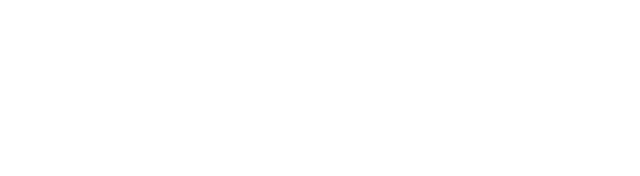
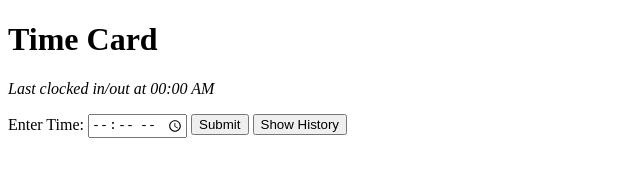
Before and after one commit to karlmac/flatiron-frontend-phase-2-project, a website: page index.html in a window 1280 px wide. Shown: the whole page, without its empty margins (0-640 px from the left). Drawn offline with Linux system fonts and the light colour scheme.

Commit message:
Added html elements
Added basic HTML elements required for timecard functionality

```diff
--- a/index.html
+++ b/index.html
@@ -3,13 +3,38 @@
 <head>
     <meta charset="utf-8">
     <meta http-equiv="X-UA-Compatible" content="IE=edge">
-        <title></title>
+    <title>My Time Card</title>
     <meta name="description" content="">
     <meta name="viewport" content="width=device-width, initial-scale=1">
     <link rel="stylesheet" href="./style.css">
 </head>
 <body>
 
+    <h1>Time Card</h1>
+
+    <p><i id="lastPunchMsg">Last clocked in/out at 00:00 AM</i></p>
+    <label for="timePunch">Enter Time: </label>
+    <input type="time" id="timePunch">
+
+    <!-- <button id="btnClockIn">Clock In</button> -->
+    <!-- <button id="btnClockOut">Clock Out</button> -->
+
+    <button id="btnSubmit">Submit</button>
+
+    <button id="btnShowHistory">Show History</button>
+
+
+    <!--
+        <label for="clockInTime">Clock In:</label>
+        <input type="time" id="clockInTime">
+
+        <label for="clockOutTime">Clock Out:</label>
+        <input type="time" id="clockOutTime">
+    -->
+
+
     <script src="./index.js" async defer></script>
+
+
 </body>
 </html>
```
Lines whose indentation alone changed are shown as unchanged.
